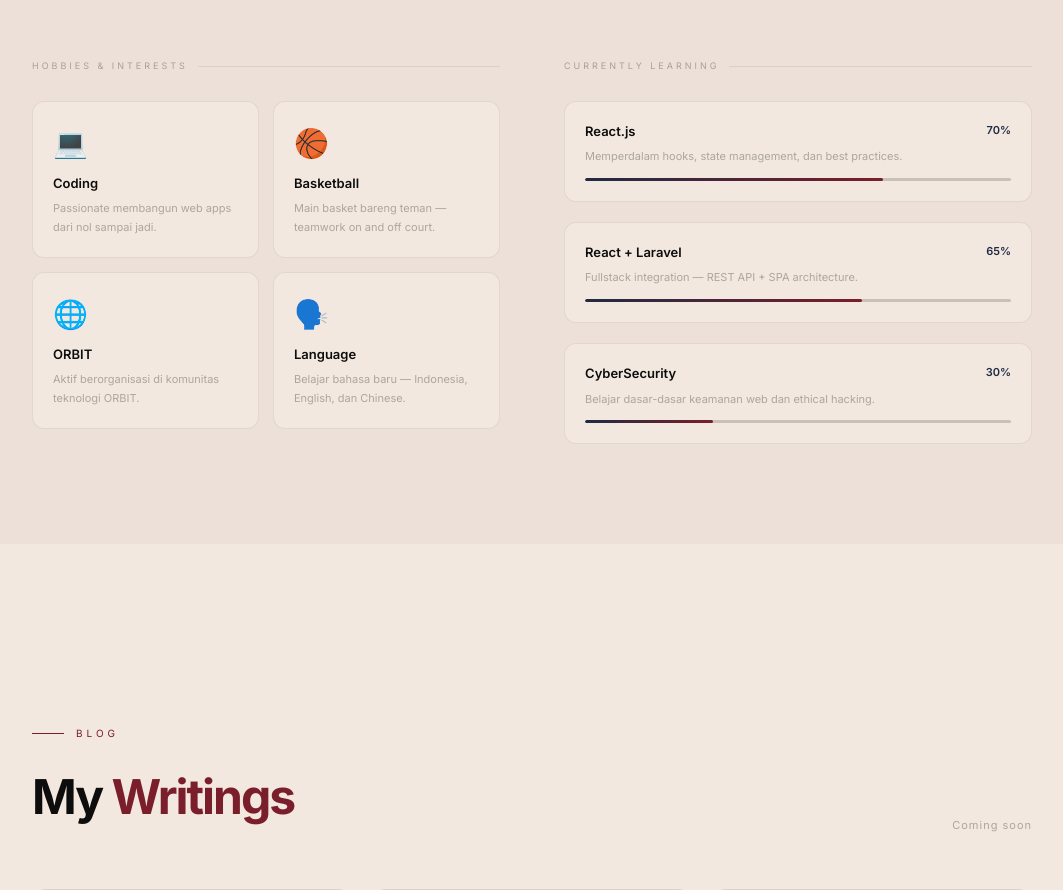
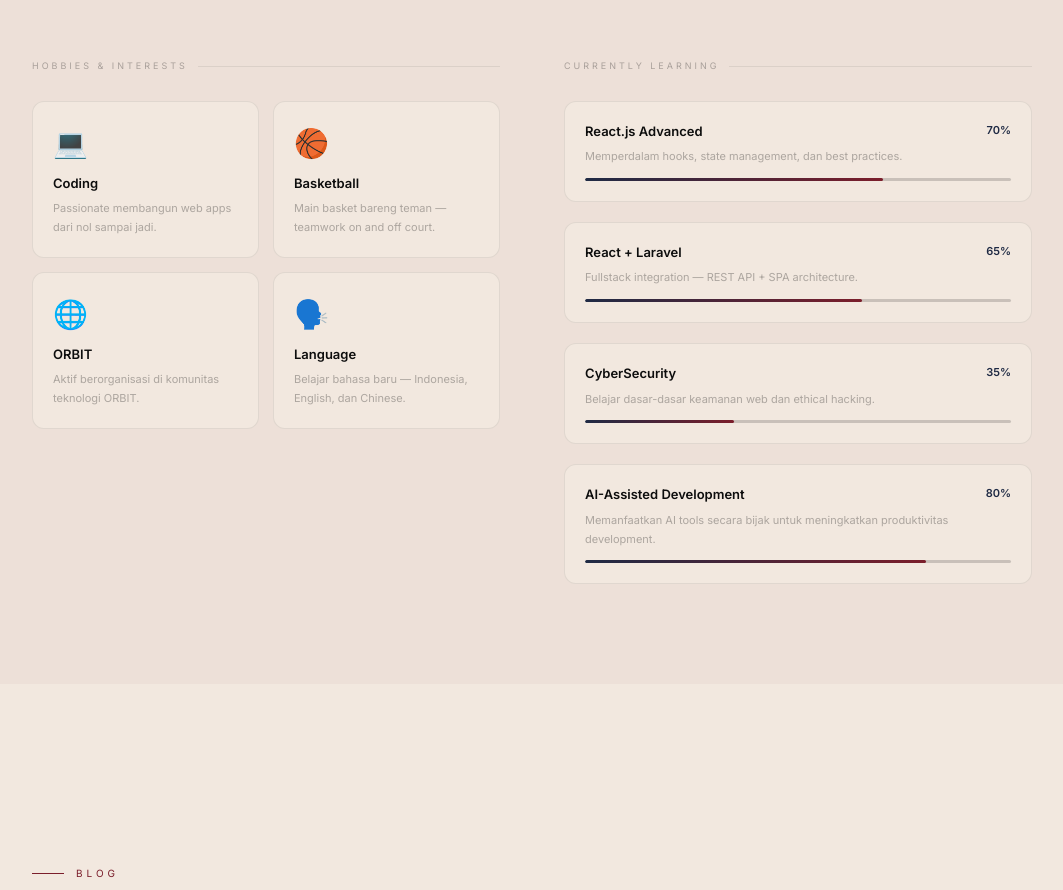
Before and after one commit to Abeyyyyyy/portfolio-abyya, a React app in the folder frontend/: page / in a window 1280 px wide. Shown: the part 6400-7290 px from the top of the page, without its empty margins (84-1147 px from the left). Built offline with nearby package versions, Linux system fonts and the light colour scheme; no server answers; the HTML template or start-up script is replaced by a standard one.

Commit message:
update currently learning + AI tools

```diff
--- a/frontend/src/components/sections/FunFacts.jsx
+++ b/frontend/src/components/sections/FunFacts.jsx
@@ -9,10 +9,11 @@ const FunFacts = forwardRef(({ t }, ref) => {
   ]
 
   const learning = [
-    { tech: 'React.js', desc: 'Memperdalam hooks, state management, dan best practices.', progress: 70 },
-    { tech: 'React + Laravel', desc: 'Fullstack integration — REST API + SPA architecture.', progress: 65 },
-    { tech: 'CyberSecurity', desc: 'Belajar dasar-dasar keamanan web dan ethical hacking.', progress: 30 },
-  ]
+  { tech: 'React.js Advanced', desc: 'Memperdalam hooks, state management, dan best practices.', progress: 70 },
+  { tech: 'React + Laravel', desc: 'Fullstack integration — REST API + SPA architecture.', progress: 65 },
+  { tech: 'CyberSecurity', desc: 'Belajar dasar-dasar keamanan web dan ethical hacking.', progress: 35 },
+  { tech: 'AI-Assisted Development', desc: 'Memanfaatkan AI tools secara bijak untuk meningkatkan produktivitas development.', progress: 80 },
+]
 
   const facts = [
     { n: '2+', l: 'Projects Built' },
```
